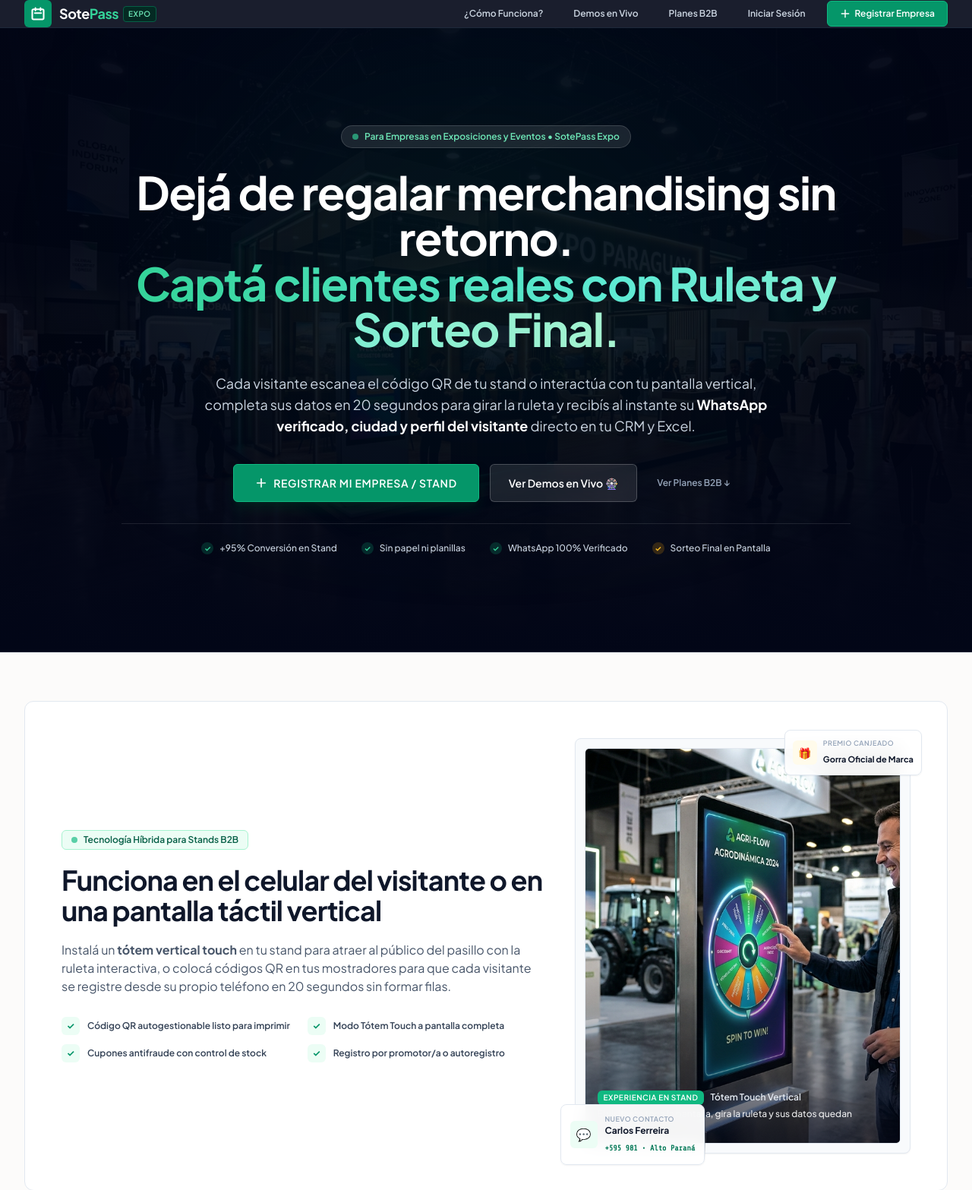
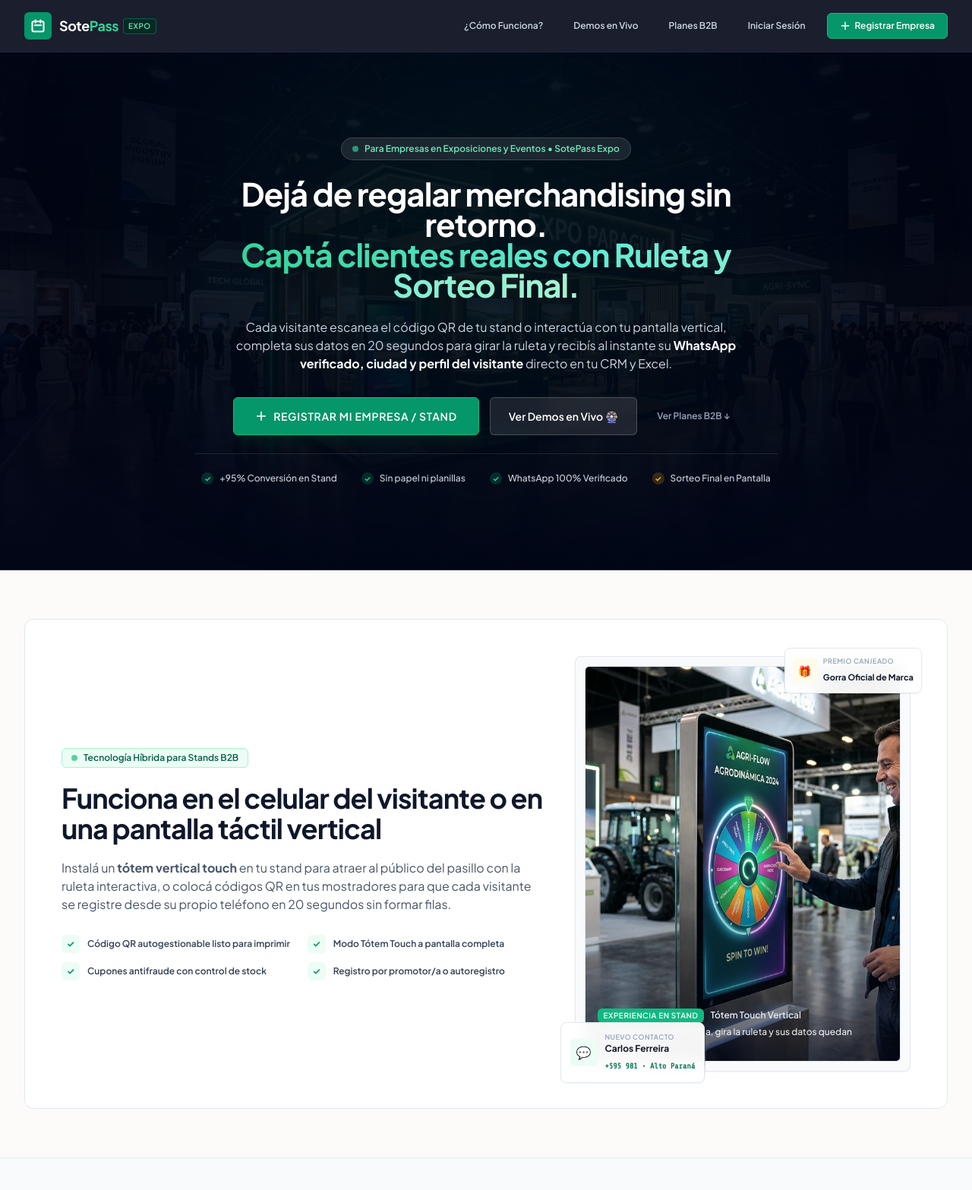
Before and after one commit to soteweb/sotepassexpo, a Laravel app: page / in a window 1280 px wide. Shown: the top 1567 px of the page at 76% size. Run offline with Laravel 12, Linux system fonts and the light colour scheme; data comes from the database, SQL or seed files in the repository; data that the repository does not hold is empty; parts of the project's set-up code (start-up, migrations or seed data) failed here and were passed over; some libraries are stand-ins or nearby versions.

Commit message:
feat(ui): add official favicons, adjust navbar padding, and scale down hero typography

```diff
--- a/resources/views/expo/index.blade.php
+++ b/resources/views/expo/index.blade.php
@@ -4,8 +4,8 @@
     <div class="min-h-screen bg-[#fcfbfa] text-slate-800 flex flex-col antialiased selection:bg-emerald-600 selection:text-white">
 
         <!-- Header / Navbar Propio de la Landing (Estilo SoteGym Dark SaaS) -->
-        <header class="border-b border-slate-800 bg-slate-950/90 backdrop-blur-md sticky top-0 z-50 text-white">
-            <div class="max-w-7xl mx-auto px-4 sm:px-6 lg:px-8 h-18 flex items-center justify-between">
+        <header class="border-b border-slate-800 bg-slate-950/90 backdrop-blur-md sticky top-0 z-50 text-white py-3.5 sm:py-4">
+            <div class="max-w-7xl mx-auto px-4 sm:px-6 lg:px-8 flex items-center justify-between">
 
                 <!-- Brand Logo SotePass Expo -->
                 <a href="{{ route('expo.index') }}" class="flex items-center gap-2.5 group">
@@ -57,7 +57,7 @@
         </header>
 
         <!-- HERO SECTION ESTILO SOTEGYM (FULL WIDTH, FONDO PANORÁMICO EXPO PARAGUAY CON OVERLAY OSCURO) -->
-        <section class="relative w-full overflow-hidden bg-slate-950 text-white py-20 sm:py-28 lg:py-32 flex items-center justify-center border-b border-slate-800">
+        <section class="relative w-full overflow-hidden bg-slate-950 text-white py-16 sm:py-24 lg:py-28 flex items-center justify-center border-b border-slate-800">
 
             <!-- Imagen de Fondo Full-Width con Overlay Gradiente Cinemático -->
             <div class="absolute inset-0 z-0">
@@ -69,7 +69,7 @@
             </div>
 
             <!-- Contenido Centrado de Gran Impacto -->
-            <div class="relative z-10 max-w-5xl mx-auto px-4 sm:px-6 lg:px-8 text-center space-y-7">
+            <div class="relative z-10 max-w-4xl mx-auto px-4 sm:px-6 lg:px-8 text-center space-y-6">
 
                 <!-- Badge de Feria / Novedad (Petición 3: Para Empresas en Exposiciones y Eventos) -->
                 <div class="inline-flex items-center gap-2 px-3.5 py-1.5 rounded-full bg-white/10 backdrop-blur-md border border-white/15 text-xs font-semibold text-emerald-300 shadow-sm">
@@ -77,8 +77,8 @@
                     <span>Para Empresas en Exposiciones y Eventos • SotePass Expo</span>
                 </div>
 
-                <!-- Titular de Gran Impacto -->
-                <h1 class="text-3xl sm:text-5xl lg:text-6xl font-bold text-white tracking-tight leading-[1.12]">
+                <!-- Titular de Gran Impacto (Ajustado a Escala SaaS Elegante) -->
+                <h1 class="text-2xl sm:text-4xl lg:text-[42px] font-bold text-white tracking-tight leading-[1.2] max-w-3xl mx-auto">
                     Dejá de regalar merchandising sin retorno.<br class="hidden sm:inline">
                     <span class="text-transparent bg-clip-text bg-gradient-to-r from-emerald-400 via-teal-300 to-emerald-200">
                         Captá clientes reales con Ruleta y Sorteo Final.
@@ -86,7 +86,7 @@
                 </h1>
 
                 <!-- Bajada Comercial Clara (Petición 2: perfil del visitante) -->
-                <p class="text-base sm:text-lg text-slate-300 max-w-3xl mx-auto leading-relaxed font-normal">
+                <p class="text-sm sm:text-base text-slate-300 max-w-2xl mx-auto leading-relaxed font-normal">
                     Cada visitante escanea el código QR de tu stand o interactúa con tu pantalla vertical, completa sus datos en 20 segundos para girar la ruleta y recibís al instante su <strong class="text-white">WhatsApp verificado, ciudad y perfil del visitante</strong> directo en tu CRM y Excel.
                 </p>
 
--- a/resources/views/layouts/app.blade.php
+++ b/resources/views/layouts/app.blade.php
@@ -6,6 +6,11 @@
     <meta name="csrf-token" content="{{ csrf_token() }}">
 
     <title>{{ $title ?? 'SotePass Expo | Captación y Ruleta B2B para Stands' }}</title>
+
+    <!-- Favicon Oficial SotePass Expo -->
+    <link rel="icon" type="image/svg+xml" href="{{ asset('favicon.svg') }}">
+    <link rel="alternate icon" type="image/x-icon" href="{{ asset('favicon.ico') }}">
+    <link rel="apple-touch-icon" href="{{ asset('apple-touch-icon.png') }}">
 
     <!-- Google Fonts: Plus Jakarta Sans & Share Tech Mono -->
     <link rel="preconnect" href="https://fonts.googleapis.com">
--- a/resources/views/layouts/guest.blade.php
+++ b/resources/views/layouts/guest.blade.php
@@ -6,6 +6,11 @@
     <meta name="csrf-token" content="{{ csrf_token() }}">
 
     <title>{{ $title ?? 'SotePass Expo' }}</title>
+
+    <!-- Favicon Oficial SotePass Expo -->
+    <link rel="icon" type="image/svg+xml" href="{{ asset('favicon.svg') }}">
+    <link rel="alternate icon" type="image/x-icon" href="{{ asset('favicon.ico') }}">
+    <link rel="apple-touch-icon" href="{{ asset('apple-touch-icon.png') }}">
 
     <!-- Google Fonts: Plus Jakarta Sans & Share Tech Mono -->
     <link rel="preconnect" href="https://fonts.googleapis.com">
```
Also changed, not shown: public/apple-touch-icon.png (added), public/favicon.ico, public/favicon.svg (added).
